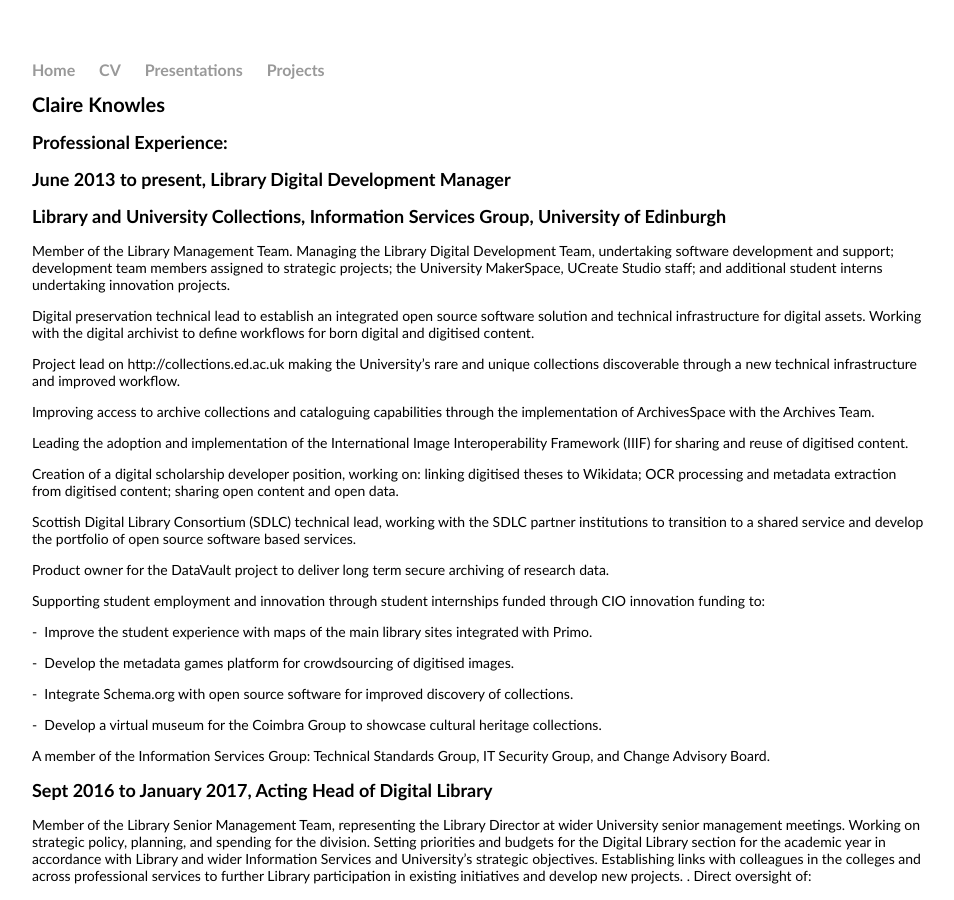
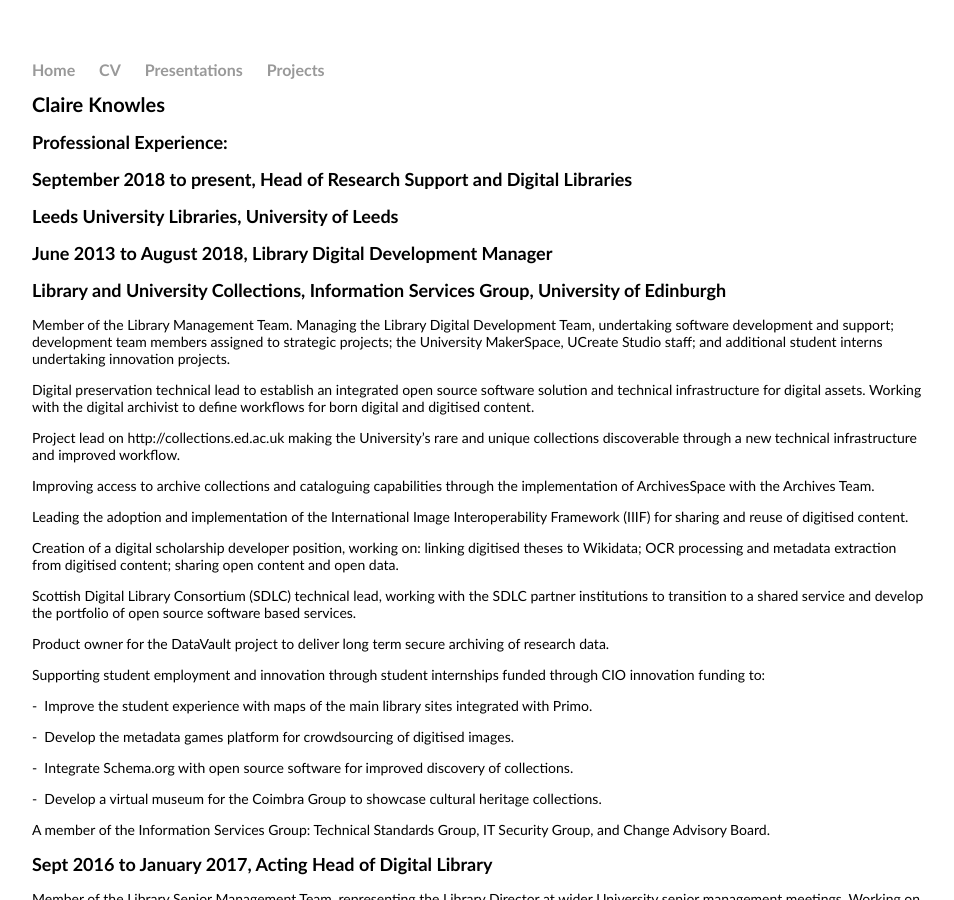
Before and after one commit to seesmith/seesmith.github.io, a Jekyll site: the page built from cv/index.html, in a window 1280 px wide and 900 px high. Shown: the whole window, without its empty margins (160-1114 px from the left). Built offline with Jekyll 4.4.1, drawn with Linux system fonts in a browser that asks for light colours.

Commit message:
Update index.html

```diff
--- a/cv/index.html
+++ b/cv/index.html
@@ -5,7 +5,10 @@
 <div class="blurb">
 	<h1>Claire Knowles</h1>
 	<h2>Professional Experience:</h2>
-<h2>June 2013 to present, Library Digital Development Manager</h2>
+	<h2>September 2018 to present, Head of Research Support and Digital Libraries</h2>
+<h2>Leeds University Libraries, University of Leeds</h2>
+	<p></p>
+<h2>June 2013 to August 2018, Library Digital Development Manager</h2>
 <h2>Library and University Collections, Information Services Group, University of Edinburgh</h2>
 <p>Member of the Library Management Team. Managing the Library Digital Development Team, undertaking software development and support; development team members assigned to strategic projects; the University MakerSpace, UCreate Studio staff; and additional student interns undertaking innovation projects. </p>
 <p>Digital preservation technical lead to establish an integrated open source software solution and technical infrastructure for digital assets. Working with the digital archivist to define workflows for born digital and digitised content.</p>
```
